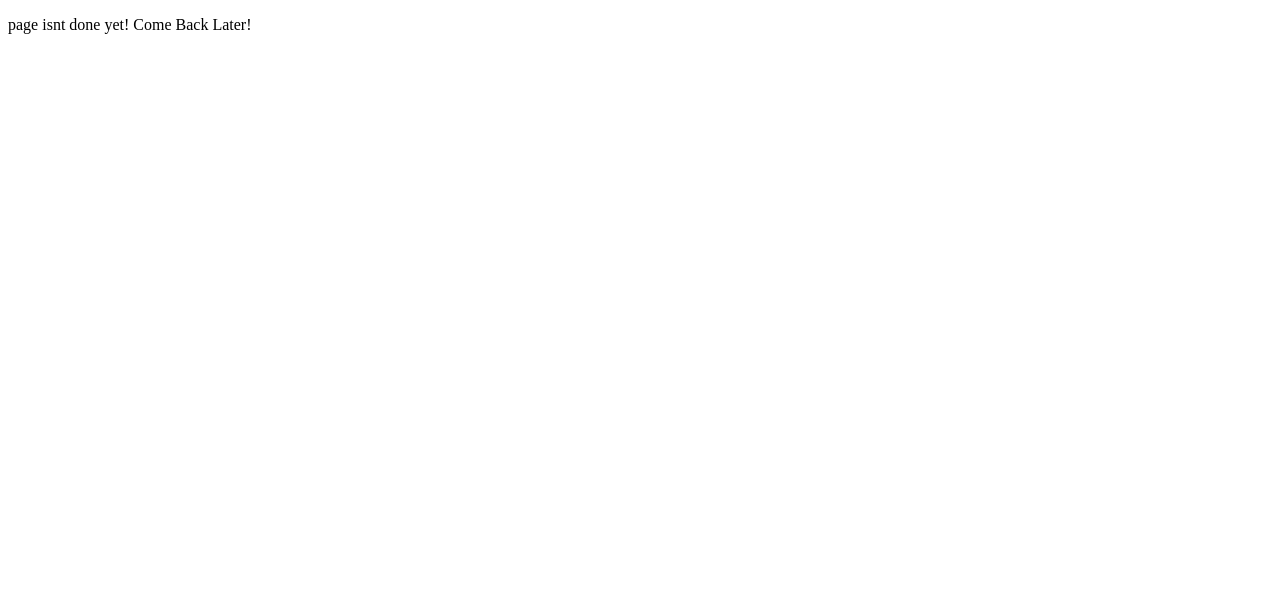
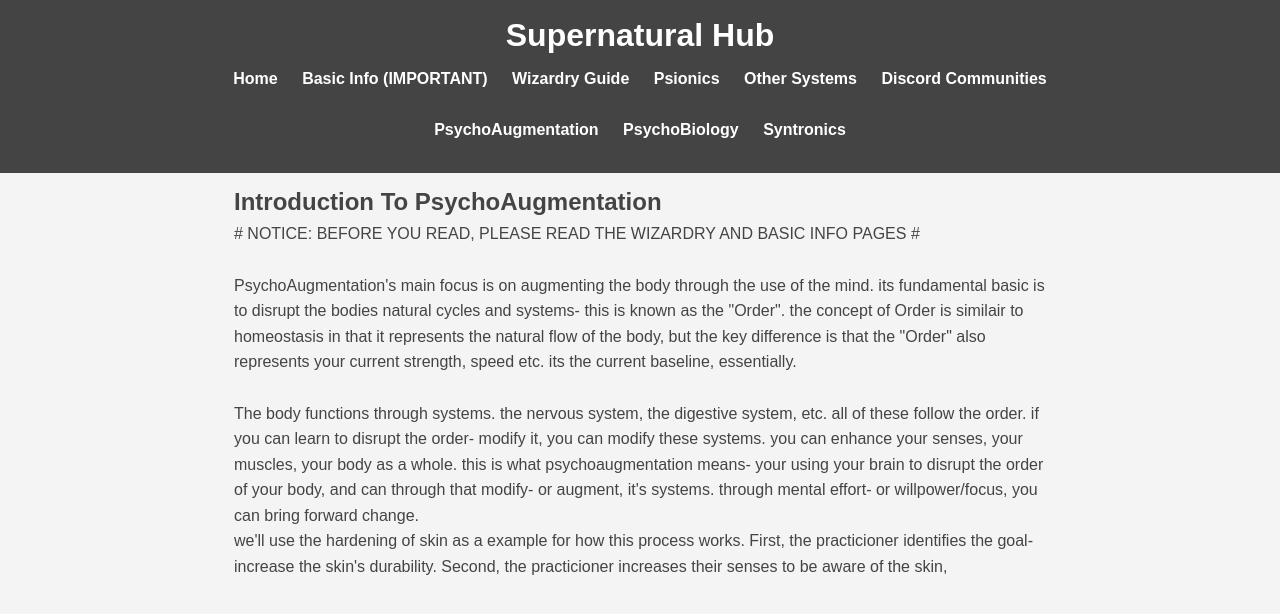
Before and after one commit to SillySelene/Supernatural-Site, a plain HTML site: page wizardry/psychoaugmentation.html in a window 1280 px wide. Drawn offline with Linux system fonts and the light colour scheme.

Commit message:
removed clayserif font

```diff
--- a/style.css
+++ b/style.css
@@ -2,11 +2,6 @@
     margin:0;
     padding:0;
     box-sizing: border-box;
-    font-family: ClaySerif;
-}
- @font-face {
-    font-family: "ClaySerif";
-    src: url(ClaySerif.ttf);
 }
 html{
     height: auto;
--- a/wizardry/psychoaugmentation.html
+++ b/wizardry/psychoaugmentation.html
@@ -4,8 +4,43 @@
     <meta charset="UTF-8">
     <meta name="viewport" content="width=device-width, initial-scale=1.0">
     <title>Supernatural Hub - Work In Progress!</title>
+    <link rel="stylesheet" href="../style.css">
 </head>
 <body>
-    <p>page isnt done yet! Come Back Later!</p>
+    <header>
+
+        <h1>Supernatural Hub</h1>
+        <nav>
+                <ul>
+                <li><a href="../index.html">Home</a></li>
+                <li><a href="../basics.html">Basic Info (IMPORTANT)</a></li>
+                <li><a href="../wizard.html">Wizardry Guide</a></li>
+                <li><a href="../psionics.html">Psionics</a></li>
+                <li><a href="../other.html">Other Systems</a></li>
+                <li><a href="../advertisements.html">Discord Communities</a></li>
+                <br>
+                <br>
+                <li><a href="psychoaugmentation.html">PsychoAugmentation</a></li>
+                <li><a href="psychobiology.html">PsychoBiology</a></li>
+                <li><a href="syntronics.html">Syntronics</a></li>
+            </ul>
+        </nav>
+    </header>
+    <main>
+        <p>
+            <h2>Introduction To PsychoAugmentation</h2>
+            <p># NOTICE: BEFORE YOU READ, PLEASE READ THE WIZARDRY AND BASIC INFO PAGES #</p>
+            <br>
+            <p>
+                PsychoAugmentation's main focus is on augmenting the body through the use of the mind. its fundamental basic is to disrupt the bodies natural cycles and systems- this is known as the "Order". the concept of Order is similair to homeostasis in that it represents the natural flow of the body, but the key difference is that the "Order" also represents your current strength, speed etc. its the current baseline, essentially.</p>
+            </p>
+            <br>
+            <p>
+                The body functions through systems. the nervous system, the digestive system, etc. all of these follow the order. if you can learn to disrupt the order- modify it, you can modify these systems. you can enhance your senses, your muscles, your body as a whole. this is what psychoaugmentation means- your using your brain to disrupt the order of your body, and can through that modify- or augment, it's systems. through mental effort- or willpower/focus, you can bring forward change.
+            </p>
+            <p>
+                we'll use the hardening of skin as a example for how this process works. First, the practicioner identifies the goal- increase the skin's durability. Second, the practicioner increases their senses to be aware of the skin,
+            </p>
+    </main>
 </body>
 </html>
```
Also changed, not shown: index.html (+0 -1 lines), psionics.html (+1 -1 lines), wizard.html (+17 -7 lines), wizardry/psychobiology.html (added, +10 -0 lines), wizardry/syntronics.html (added).
